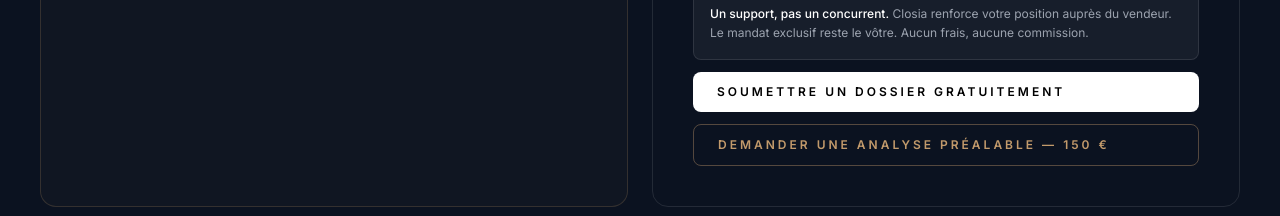
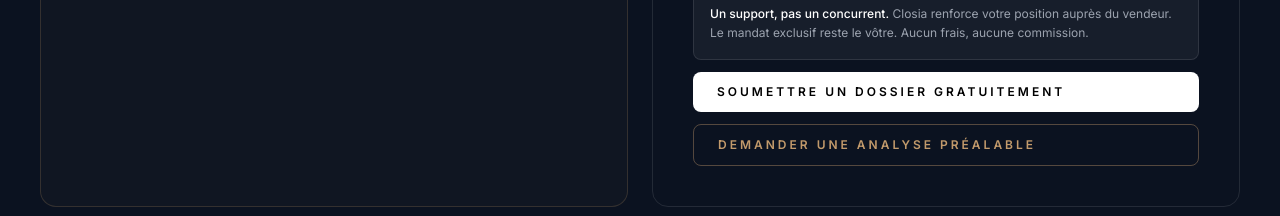
Before and after one commit to BUFFARD388/closia, a Next.js app: page / in a window 1280 px wide. Shown: the part 1520-1736 px from the top of the page. Built offline with nearby package versions, Linux system fonts and the light colour scheme.

Commit message:
feat: bouton scroll vers analyse préalable dans card vendeur

```diff
--- a/app/page.tsx
+++ b/app/page.tsx
@@ -254,7 +254,7 @@ export default function LandingPage() {
                   Soumettre un dossier gratuitement
                 </Link>
                 <a href="#analyse" className="inline-flex items-center text-xs tracking-widest uppercase border border-[#c29a6b]/40 text-[#c29a6b] font-semibold px-6 py-3 hover:bg-[#c29a6b]/10 transition-all duration-300 rounded-lg">
-                  Demander une analyse préalable — 150 €
+                  Demander une analyse préalable
                 </a>
               </div>
             </div>
```
